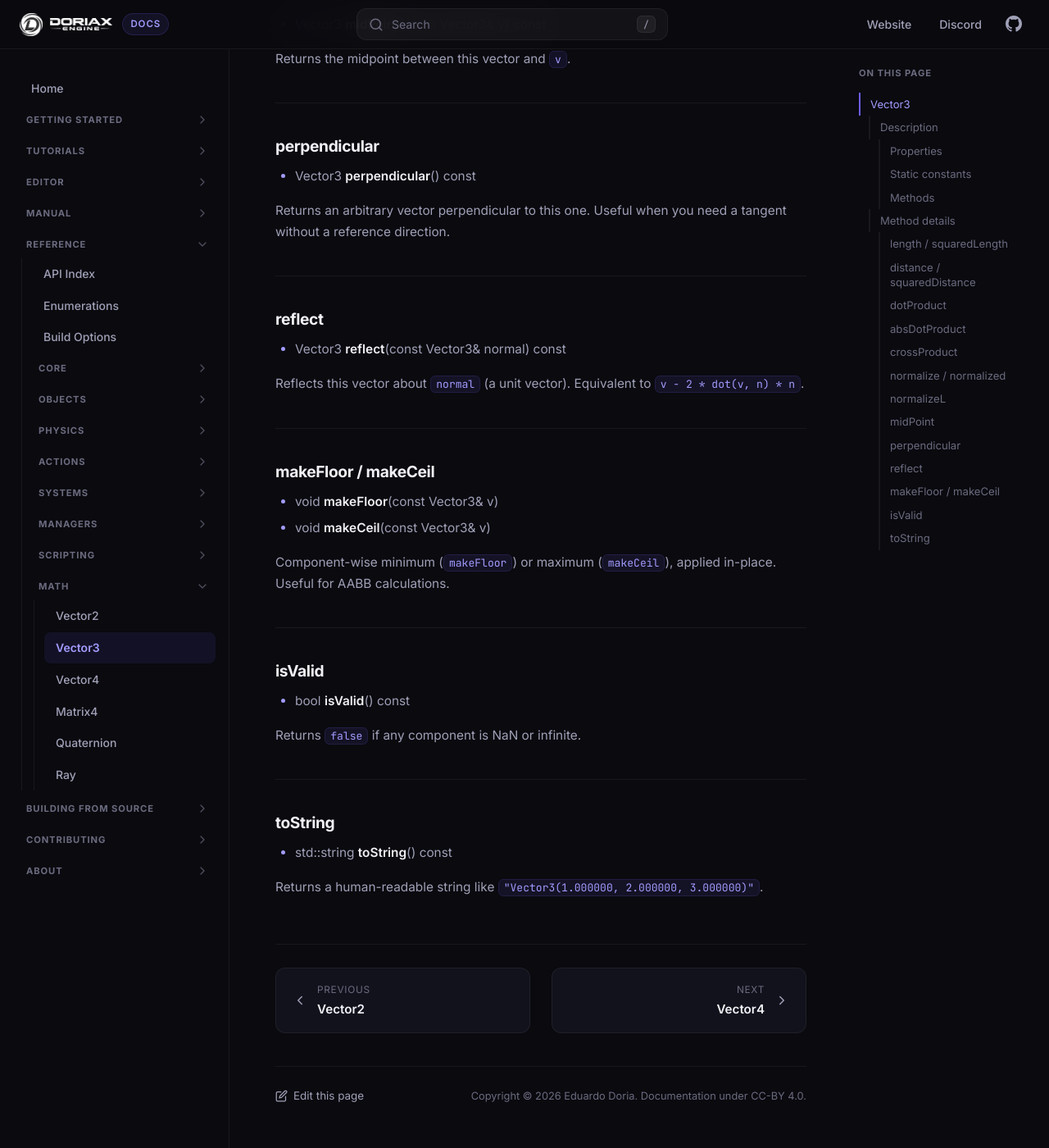
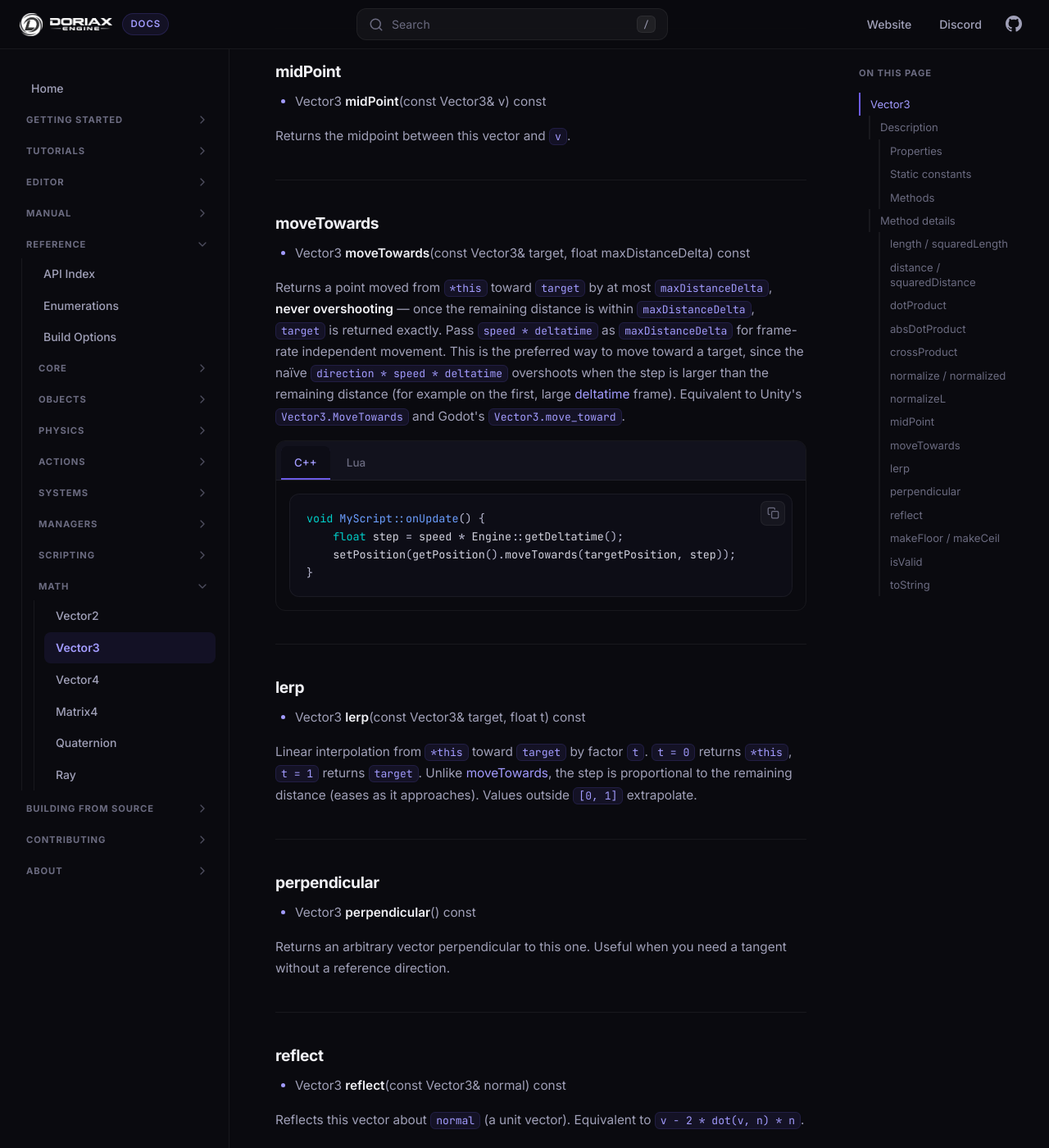
Before and after one commit to doriaxengine/doriax-docs, an MkDocs documentation site: the page built from docs/reference/classes/vector3.md, in a window 1280 px wide and 1400 px high, scrolled down 3748 px. Shown: the whole window at 82% size. Built offline with MkDocs 1.6.1, drawn with Linux system fonts in a browser that asks for light colours; some of the changed text lies outside the part shown.

Commit message:
Updated Engine and Vector3 ref docs

````diff
--- a/docs/reference/classes/vector3.md
+++ b/docs/reference/classes/vector3.md
@@ -45,6 +45,8 @@ All arithmetic operators (`+`, `-`, `*`, `/`) support both component-wise vector
 | Vector3 | [normalized](#normalize-normalized) | C++ \| Lua |
 | float | [normalizeL](#normalizel) | C++ \| Lua |
 | Vector3 | [midPoint](#midpoint) | C++ \| Lua |
+| Vector3 | [moveTowards](#movetowards) | C++ \| Lua |
+| Vector3 | [lerp](#lerp) | C++ \| Lua |
 | Vector3 | [perpendicular](#perpendicular) | C++ \| Lua |
 | Vector3 | [reflect](#reflect) | C++ \| Lua |
 | void | [makeFloor](#makefloor-makeceil) | C++ \| Lua |
@@ -131,6 +133,38 @@ Returns the midpoint between this vector and `v`.
 
 ---
 
+### moveTowards
+
+* Vector3 **moveTowards**(const Vector3& target, float maxDistanceDelta) const
+
+Returns a point moved from `*this` toward `target` by at most `maxDistanceDelta`, **never overshooting** — once the remaining distance is within `maxDistanceDelta`, `target` is returned exactly. Pass `speed * deltatime` as `maxDistanceDelta` for frame-rate independent movement. This is the preferred way to move toward a target, since the naïve `direction * speed * deltatime` overshoots when the step is larger than the remaining distance (for example on the first, large [deltatime](engine.md#deltatime) frame). Equivalent to Unity's `Vector3.MoveTowards` and Godot's `Vector3.move_toward`.
+
+=== "C++"
+    ```cpp
+    void MyScript::onUpdate() {
+        float step = speed * Engine::getDeltatime();
+        setPosition(getPosition().moveTowards(targetPosition, step));
+    }
+    ```
+
+=== "Lua"
+    ```lua
+    function MyScript:onUpdate()
+        local step = self.speed * Engine.getDeltatime()
+        self:setPosition(self:getPosition():moveTowards(self.targetPosition, step))
+    end
+    ```
+
+---
+
+### lerp
+
+* Vector3 **lerp**(const Vector3& target, float t) const
+
+Linear interpolation from `*this` toward `target` by factor `t`. `t = 0` returns `*this`, `t = 1` returns `target`. Unlike [moveTowards](#movetowards), the step is proportional to the remaining distance (eases as it approaches). Values outside `[0, 1]` extrapolate.
+
+---
+
 ### perpendicular
 
 * Vector3 **perpendicular**() const
````
Also changed, not shown: docs/reference/classes/engine.md (+16 -1 lines).
